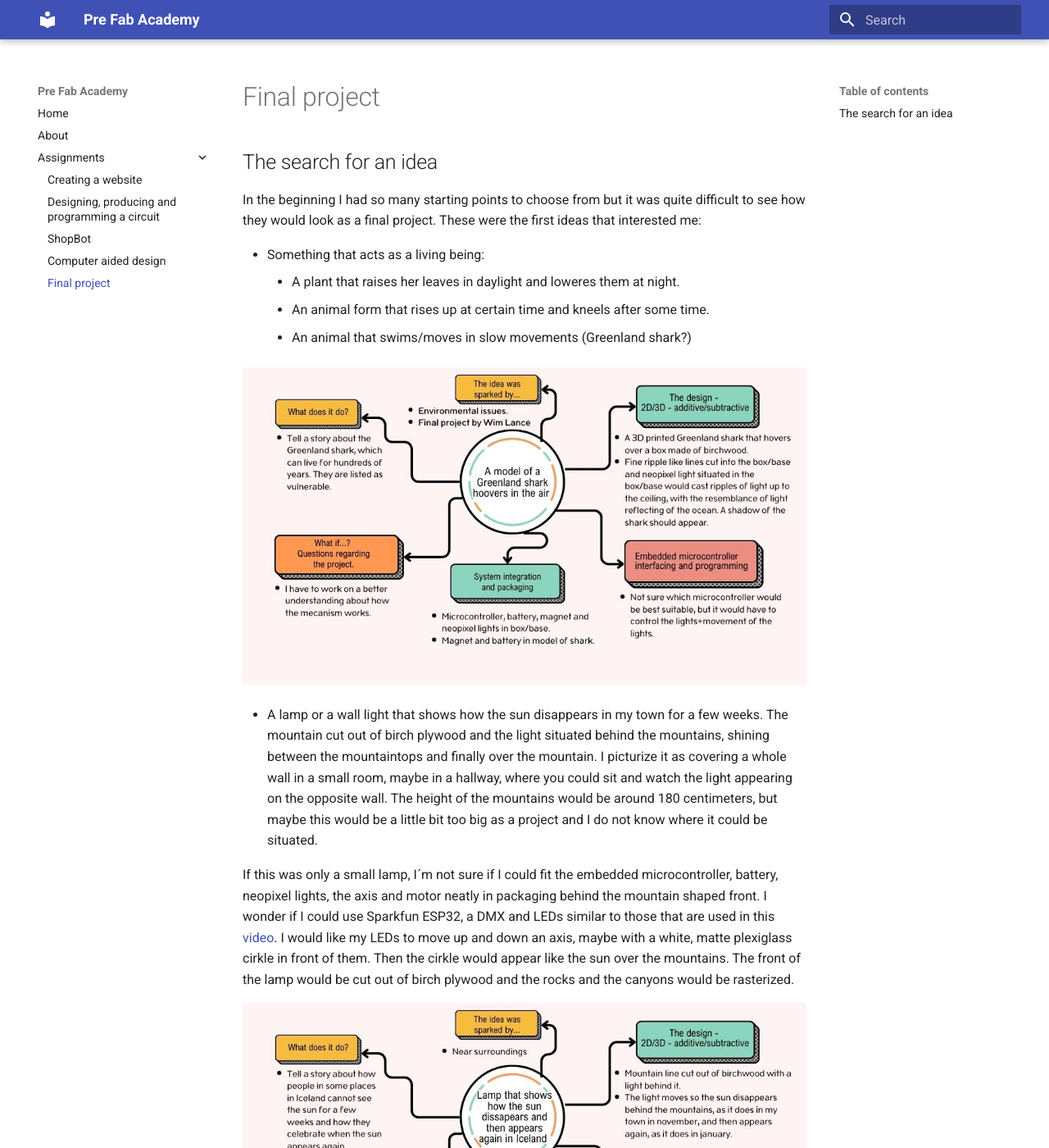
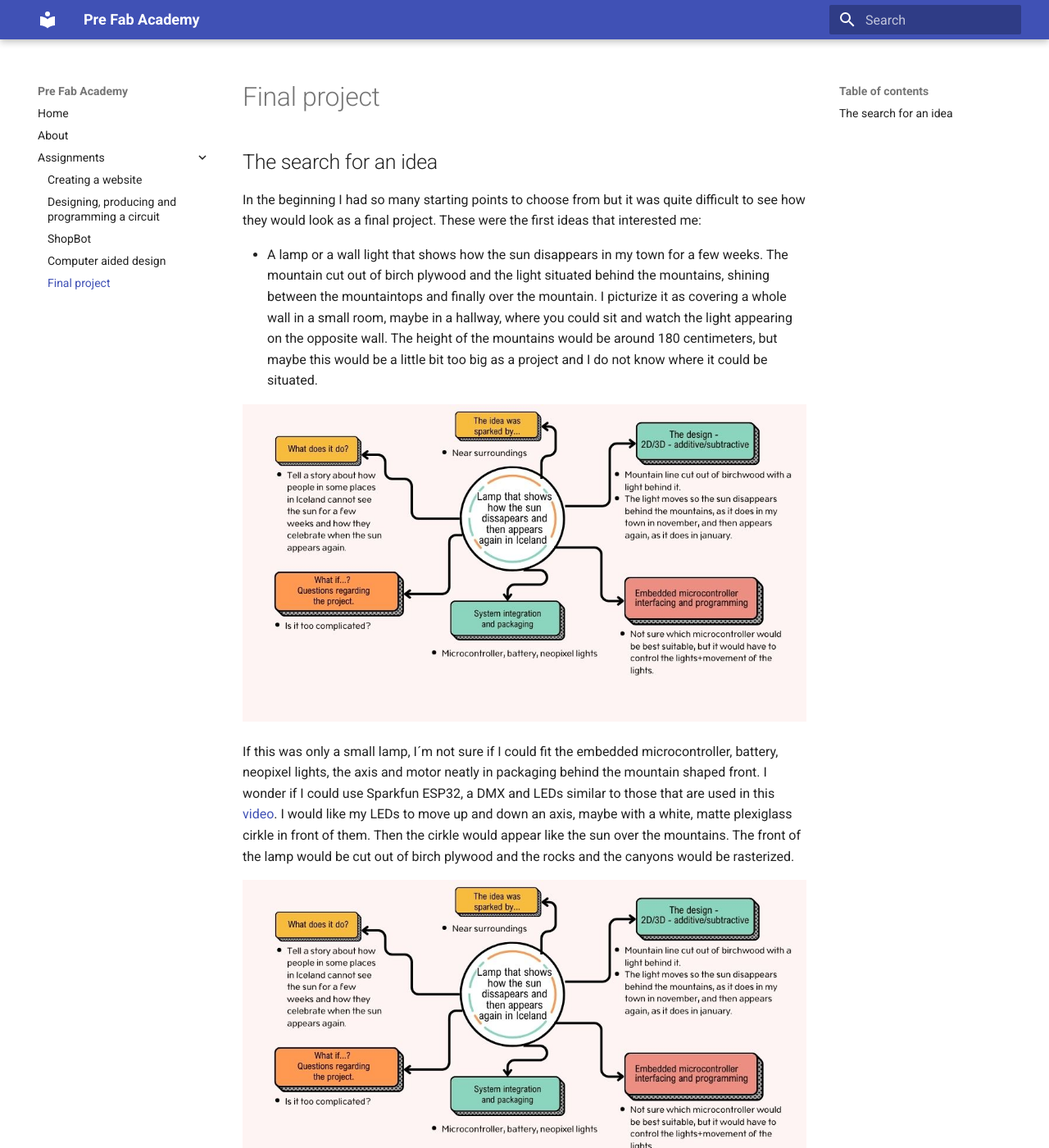
Before and after one commit to OlofH2/Before-Fab-Academy, an MkDocs documentation site: the page built from docs/FinalProject.md, in a window 1280 px wide and 1400 px high. Shown: the whole window at 82% size. Built offline with MkDocs 1.6.1 and Material for MkDocs 9.7.7, drawn with Linux system fonts in a browser that asks for light colours.

Commit message:
Photo of sketch of Sun Wall

```diff
--- a/docs/FinalProject.md
+++ b/docs/FinalProject.md
@@ -3,6 +3,16 @@
 ##The search for an idea
 
 In the beginning I had so many starting points to choose from but it was quite difficult to see how they would look as a final project. These were the first ideas that interested me:
+
+* A lamp or a wall light that shows how the sun disappears in my town for a few weeks. The mountain cut out of birch plywood and the light situated behind the mountains, shining between the mountaintops and finally over the mountain. I picturize it as covering a whole wall in a small room, maybe in a hallway, where you could sit and watch the light appearing on the opposite wall. The height of the mountains would be around 180 centimeters, but maybe this would be a little bit too big as a project and I do not know where it could be situated.
+
+![SunBehindMountains](img/SunBehindMountains_86kb.jpg)
+
+If this was only a small lamp, I´m not sure if I could fit the embedded microcontroller, battery, neopixel lights, the axis and motor neatly in packaging behind the mountain shaped front. I wonder if I could use Sparkfun ESP32, a DMX and LEDs similar to those that are used in this [video](https://learn.sparkfun.com/tutorials/sparkfun-esp32-dmx-to-led-shield/all). I would like my LEDs to move up and down an axis, maybe with a white, matte plexiglass cirkle in front of them. Then the cirkle would appear like the sun over the mountains. The front of the lamp would be cut out of birch plywood and the rocks and the canyons would be rasterized.
+
+![SunBehindMountains](img/SunBehindMountains_86kb.jpg)
+
+
 
 * Something that acts as a living being:
     - A plant that raises her leaves in daylight and loweres them at night.
@@ -11,14 +21,6 @@
 
 ![GreenlandShark](img/GreenlandShark.jpg)
 
-* A lamp or a wall light that shows how the sun disappears in my town for a few weeks. The mountain cut out of birch plywood and the light situated behind the mountains, shining between the mountaintops and finally over the mountain. I picturize it as covering a whole wall in a small room, maybe in a hallway, where you could sit and watch the light appearing on the opposite wall. The height of the mountains would be around 180 centimeters, but maybe this would be a little bit too big as a project and I do not know where it could be situated.
-
-If this was only a small lamp, I´m not sure if I could fit the embedded microcontroller, battery, neopixel lights, the axis and motor neatly in packaging behind the mountain shaped front. I wonder if I could use Sparkfun ESP32, a DMX and LEDs similar to those that are used in this [video](https://learn.sparkfun.com/tutorials/sparkfun-esp32-dmx-to-led-shield/all). I would like my LEDs to move up and down an axis, maybe with a white, matte plexiglass cirkle in front of them. Then the cirkle would appear like the sun over the mountains. The front of the lamp would be cut out of birch plywood and the rocks and the canyons would be rasterized.
-
-![SunBehindMountains](img/SunBehindMountains_86kb.jpg)
-
-
-
 
 * A light hanging from the ceiling with lights that can be controlled.
     - Laser cut forms.
```
Also changed, not shown: docs/img/SketchOfSunWall_800x521.jpg (added).
